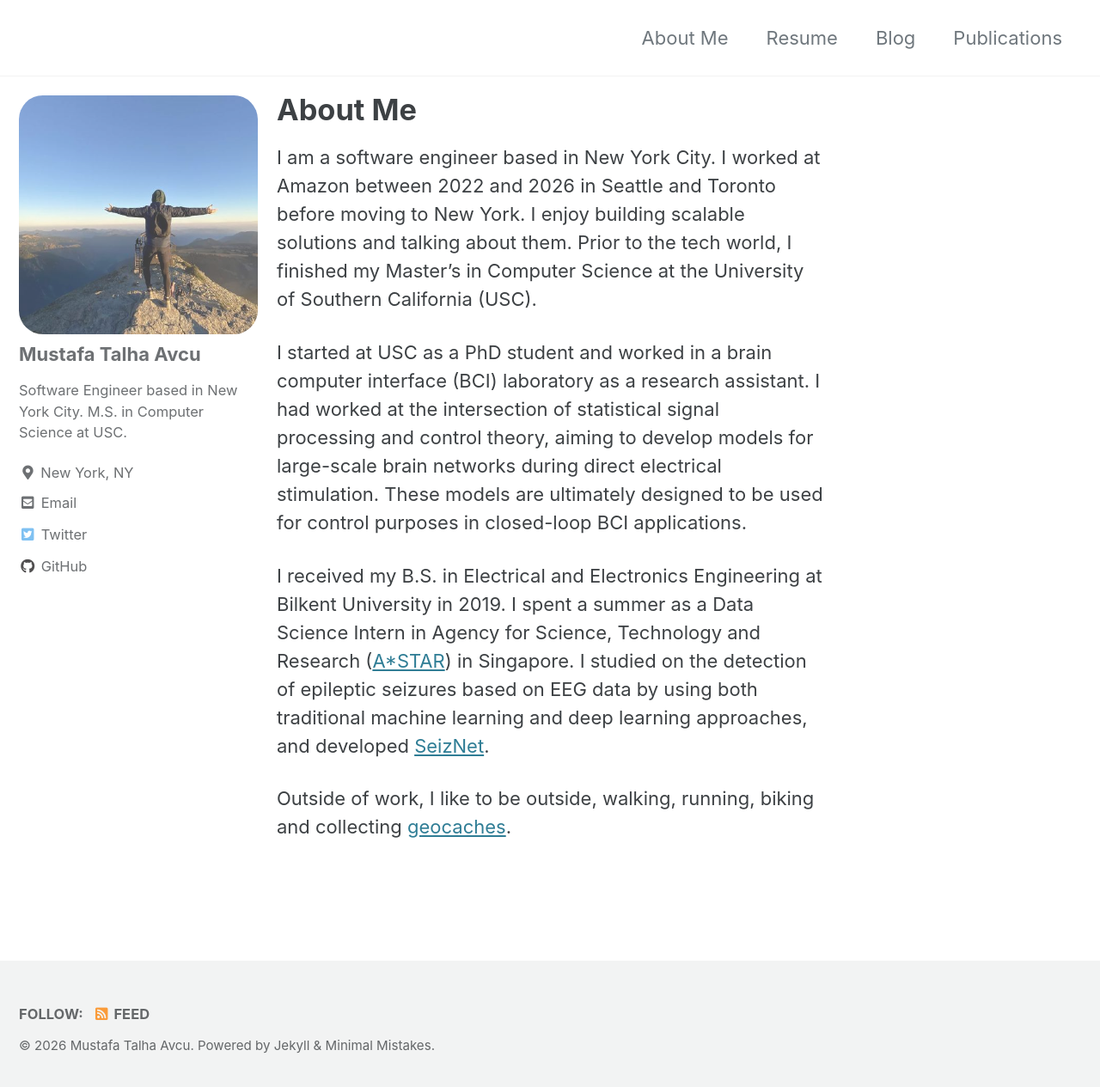
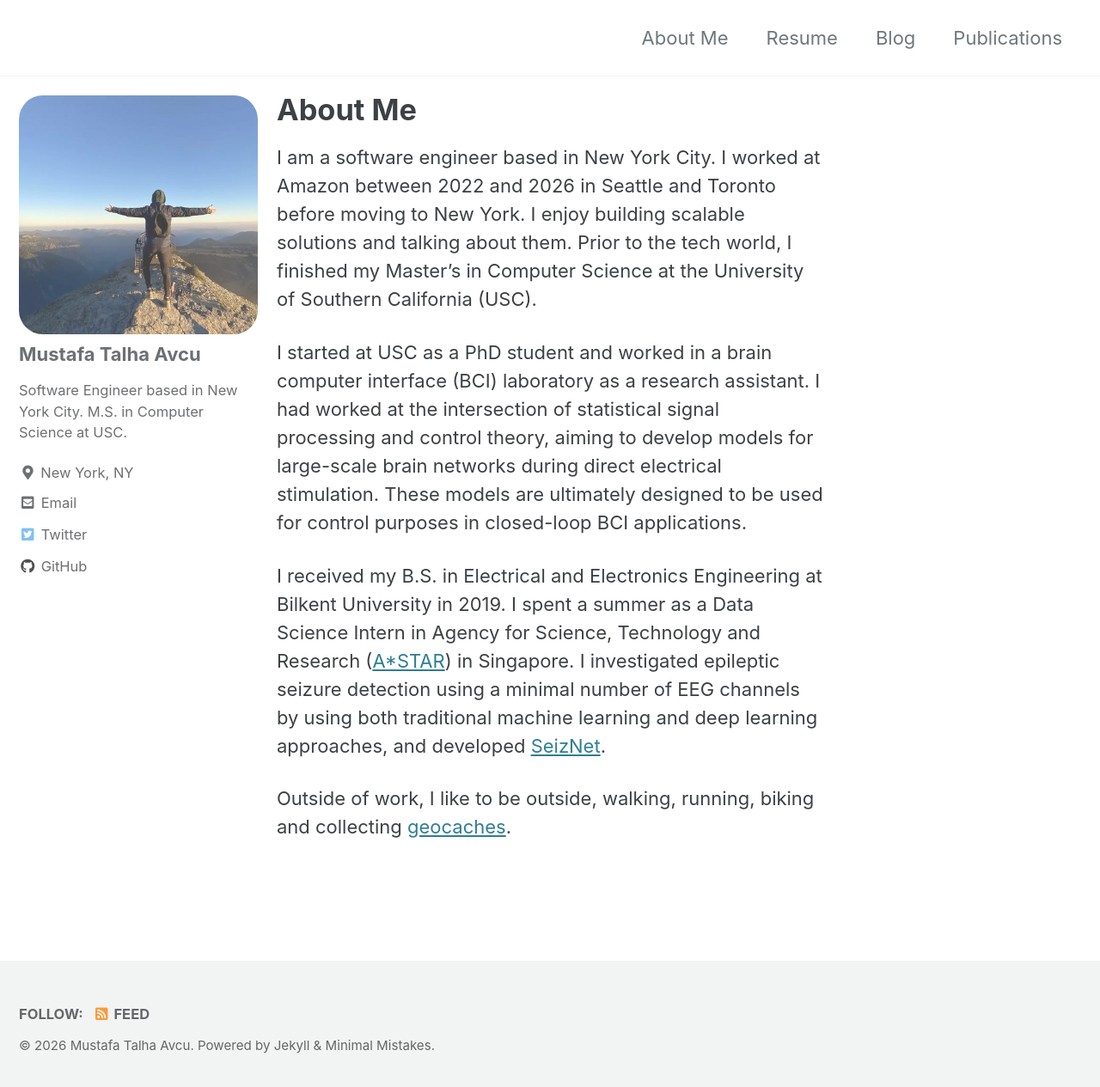
Before and after one commit to Avcu/avcu.github.io, a Jekyll site: the page built from index.md, in a window 1280 px wide and 1272 px high. Shown: the top 1265 px of the window at 86% size. Built offline with Jekyll 4.4.1, drawn with Linux system fonts in a browser that asks for light colours; cached includes are drawn as plain includes.

Commit message:
Updated resume

```diff
--- a/index.md
+++ b/index.md
@@ -17,9 +17,9 @@ to be used for control purposes in closed-loop BCI applications.
 
 I received my B.S. in Electrical and Electronics Engineering at Bilkent University
 in 2019. I spent a summer as a Data Science Intern in Agency for Science, Technology
-and Research ([A*STAR][A_STAR]) in Singapore. I studied on the detection of epileptic
-seizures based on EEG data by using both traditional machine learning and deep learning
-approaches, and developed [SeizNet][SeizNet].
+and Research ([A*STAR][A_STAR]) in Singapore. I investigated epileptic seizure detection
+using a minimal number of EEG channels by using both traditional machine learning and
+deep learning approaches, and developed [SeizNet][SeizNet].
 
 Outside of work, I like to be outside, walking, running, biking and collecting
 [geocaches][geocacheAccount].
```
Also changed, not shown: 5 other files.
